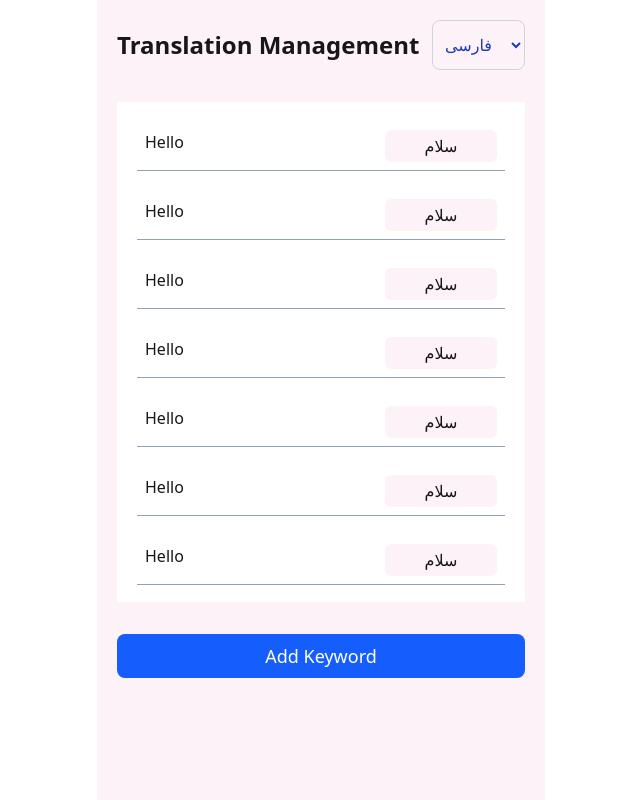
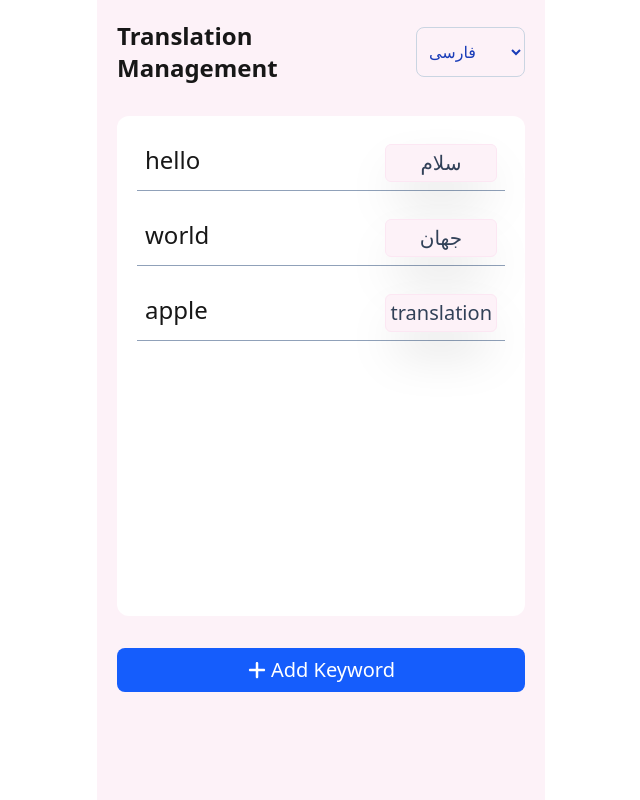
Before and after one commit to maryammohebbi/word-translation-dashboard-and-public-view, a Next.js app: page /dashboard in a window 1280 px wide. Shown: the whole page, without its empty margins (319-959 px from the left). Built offline with nearby package versions, Linux system fonts and the light colour scheme.

Commit message:
words and translations, and filter translations by languages added. in both home and dashboard

```diff
--- /dev/null
+++ b/src/app/(dashboard)/_components/AddKeywordFrom.jsx
@@ -0,0 +1,31 @@
+import React from 'react'
+import { FaPlus } from 'react-icons/fa6'
+
+function AddKeywordFrom() {
+  return (
+    <div className="space-y-20">
+      <h3 className="font-bold text-center">Add New Keyword</h3>
+      <form action="submit">
+        <div className="border-b border-slate-400 flex justify-between p-5 gap-x-2">
+          <input
+            type="text"
+            className="bg-green-50 text-center w-36 p-1 rounded-md text-slate-700 border border-green-100 shadow-2xl text-lg"
+            placeholder="New Word..."
+          />
+          <input
+            type="text"
+            value=""
+            placeholder="Translation"
+            className="bg-pink-50 text-center w-36 p-1 rounded-md text-slate-700 border border-pink-100 shadow-2xl text-lg"
+            dir="rtl"
+          />
+        </div>
+        <button className="w-full bg-blue-600 p-1 text-lg text-white rounded-lg flex justify-center items-center gap-x-1">
+          <FaPlus className="w-4 h-4" /> <span>Add Keyword</span>
+        </button>
+      </form>
+    </div>
+  )
+}
+
+export default AddKeywordFrom
--- a/src/app/(dashboard)/_components/Keyword.jsx
+++ b/src/app/(dashboard)/_components/Keyword.jsx
@@ -1,13 +1,15 @@
 import React from 'react'
 
-function Keyword() {
+function Keyword({ keyword, translation, id }) {
   return (
     <div className="border-b border-slate-400 flex justify-between p-2">
-      <label htmlFor="">Hello</label>
+      <label htmlFor="" className="text-2xl">
+        {keyword}
+      </label>
       <input
         type="text"
-        value="سلام"
-        className="bg-pink-50 text-center w-28 p-1 rounded-md"
+        value={translation}
+        className="bg-pink-50 text-center w-28 p-1 rounded-md text-slate-700 border border-pink-100 shadow-2xl text-xl"
         dir="rtl"
       />
     </div>
--- a/src/app/(dashboard)/dashboard/page.jsx
+++ b/src/app/(dashboard)/dashboard/page.jsx
@@ -1,82 +1,55 @@
+'use client'
 import Header from '@/ui/Header'
-import React from 'react'
+import React, { useState } from 'react'
 import Keyword from '../_components/Keyword'
+import { FaPlus } from 'react-icons/fa6'
+import { Dialog, DialogContent } from '@mui/material'
+import AddKeywordFrom from '../_components/AddKeywordFrom'
+import { useWord } from '@/context/WordContext'
 
 function Dashboard() {
+  const [open, setOpen] = useState(false)
+  const { words, language } = useWord()
   return (
     <div>
       <Header title="Translation Management" />
-      <form action="submit" className="  ">
-        <div className="bg-white h-[500px] overflow-y-auto space-y-5 p-5 mb-8">
-          <Keyword />
-          <div className="border-b border-slate-400 flex justify-between p-2">
-            <label htmlFor="">Hello</label>
-            <input
-              type="text"
-              value="سلام"
-              className="bg-pink-50 text-center w-28 p-1 rounded-md"
-              dir="rtl"
-            />
-          </div>
-          <div className="border-b border-slate-400 flex justify-between p-2">
-            <label htmlFor="">Hello</label>
-            <input
-              type="text"
-              value="سلام"
-              className="bg-pink-50 text-center w-28 p-1 rounded-md"
-              dir="rtl"
-            />
-          </div>
-          <div className="border-b border-slate-400 flex justify-between p-2">
-            <label htmlFor="">Hello</label>
-            <input
-              type="text"
-              value="سلام"
-              className="bg-pink-50 text-center w-28 p-1 rounded-md"
-              dir="rtl"
-            />
-          </div>
-          <div className="border-b border-slate-400 flex justify-between p-2">
-            <label htmlFor="">Hello</label>
-            <input
-              type="text"
-              value="سلام"
-              className="bg-pink-50 text-center w-28 p-1 rounded-md"
-              dir="rtl"
-            />
-          </div>
-          <div className="border-b border-slate-400 flex justify-between p-2">
-            <label htmlFor="">Hello</label>
-            <input
-              type="text"
-              value="سلام"
-              className="bg-pink-50 text-center w-28 p-1 rounded-md"
-              dir="rtl"
-            />
-          </div>
-          <div className="border-b border-slate-400 flex justify-between p-2">
-            <label htmlFor="">Hello</label>
-            <input
-              type="text"
-              value="سلام"
-              className="bg-pink-50 text-center w-28 p-1 rounded-md"
-              dir="rtl"
-            />
-          </div>
-          <div className="border-b border-slate-400 flex justify-between p-2">
-            <label htmlFor="">Hello</label>
-            <input
-              type="text"
-              value="سلام"
-              className="bg-pink-50 text-center w-28 p-1 rounded-md"
-              dir="rtl"
-            />
-          </div>
+      <div>
+        <div className="bg-white h-[500px] overflow-y-auto space-y-5 p-5 mb-8 rounded-xl">
+          {words.map((word) => {
+            return (
+              <Keyword
+                key={word.id}
+                id={word.id}
+                keyword={word.keyword}
+                translation={word.translations[language] || 'no translation'}
+              />
+            )
+          })}
         </div>
-        <button className="w-full bg-blue-600 p-2 text-lg text-white rounded-lg">
-          Add Keyword
+        <button
+          type="button"
+          onClick={() => setOpen(true)}
+          className="w-full bg-blue-600 p-2 text-xl text-white rounded-lg flex justify-center items-center gap-x-1"
+        >
+          <FaPlus className="w-5 h-5" /> <span>Add Keyword</span>
         </button>
-      </form>
+      </div>
+      <Dialog
+        open={open}
+        onClose={() => setOpen(false)}
+        slotProps={{
+          paper: {
+            component: 'form',
+            onSubmit: (event) => {
+              event.preventDefault()
+            },
+          },
+        }}
+      >
+        <DialogContent>
+          <AddKeywordFrom />
+        </DialogContent>
+      </Dialog>
     </div>
   )
 }
--- a/src/app/_components/WordCard.jsx
+++ b/src/app/_components/WordCard.jsx
@@ -1,10 +1,10 @@
 import React from 'react'
 
-function WordCard() {
+function WordCard({ keyword, translation }) {
   return (
     <div className="border border-slate-300 shadow-2xl rounded-lg w-full p-4 flex flex-col gap-y-3">
-      <p className="font-bold text-2xl">Hello</p>
-      <p className="text-xl text-slate-700">سلام</p>
+      <p className="font-bold text-2xl">{keyword}</p>
+      <p className="text-xl text-slate-700">{translation}</p>
     </div>
   )
 }
--- a/src/app/_components/WordsContainer.jsx
+++ b/src/app/_components/WordsContainer.jsx
@@ -1,18 +1,22 @@
+'use client'
 import React from 'react'
 import WordCard from './WordCard'
+import { useWord } from '@/context/WordContext'
 
 function WordsContainer() {
+  const { words, language } = useWord()
+
+  if (words.length === 0) return <p>Loading words...</p>
+
   return (
     <div className="space-y-4">
-      <WordCard />
-      <div className="border border-slate-300 shadow-2xl rounded-lg w-full p-4 flex flex-col gap-y-3">
-        <p className="font-bold text-2xl">World</p>
-        <p className="text-xl text-slate-700">جهان</p>
-      </div>
-      <div className="border border-slate-300 shadow-2xl rounded-lg w-full p-4 flex flex-col gap-y-3">
-        <p className="font-bold text-2xl">apple</p>
-        <p className="text-xl text-slate-700">no translation</p>
-      </div>
+      {words.map((word) => (
+        <WordCard
+          key={word.id}
+          keyword={word.keyword}
+          translation={word.translations[language] || 'no translation'}
+        />
+      ))}
     </div>
   )
 }
--- a/src/app/layout.jsx
+++ b/src/app/layout.jsx
@@ -1,5 +1,7 @@
 import './globals.css'
 import vazirFont from './contants/localFont'
+import { WordProvider } from '@/context/WordContext'
+import { Toaster } from 'react-hot-toast'
 
 export const metadata = {
   title: 'Word Translations',
@@ -10,9 +12,12 @@ export default function RootLayout({ children }) {
   return (
     <html lang="en">
       <body className={`${vazirFont.variable}`}>
-        <div className="bg-pink-50 max-w-md h-screen mx-auto p-5">
-          {children}
-        </div>
+        <WordProvider>
+          <div className="bg-pink-50 max-w-md h-screen mx-auto p-5">
+            {children}
+            <Toaster />
+          </div>
+        </WordProvider>
       </body>
     </html>
   )
--- /dev/null
+++ b/src/context/WordContext.jsx
@@ -0,0 +1,64 @@
+'use client'
+import { createContext, useContext, useEffect, useState } from 'react'
+import { defaultWords } from '../data/data.js'
+
+const WordContext = createContext()
+
+export function WordProvider({ children }) {
+  const [words, setWords] = useState([])
+  const [language, setLanguage] = useState('fa')
+  const [isInitialized, setIsInitialized] = useState(false)
+
+  useEffect(() => {
+    if (typeof window !== 'undefined') {
+      setWords(defaultWords)
+      localStorage.setItem('words', JSON.stringify(defaultWords))
+      setIsInitialized(true)
+    }
+  }, [])
+
+  useEffect(() => {
+    if (isInitialized && words.length > 0) {
+      localStorage.setItem('words', JSON.stringify(words))
+    }
+  }, [words, isInitialized])
+
+  const addWord = (keyword, translation) => {
+    const newWord = {
+      id: Date.now().toString(),
+      keyword,
+      translations: {
+        [language]: translation,
+      },
+    }
+    setWords((prevWords) => [...prevWords, newWord])
+  }
+
+  const updateTranslation = (id, value) => {
+    setWords((prev) =>
+      prev.map((word) =>
+        word.id === id
+          ? {
+              ...word,
+              translations: { ...word.translations, [language]: value },
+            }
+          : word
+      )
+    )
+  }
+
+  return (
+    <WordContext.Provider
+      value={{ words, language, setLanguage, addWord, updateTranslation }}
+    >
+      {children}
+    </WordContext.Provider>
+  )
+}
+
+export function useWord() {
+  const context = useContext(WordContext)
+  if (context === undefined)
+    throw new Error('WordContext is used outside of the provider.')
+  return context
+}
--- /dev/null
+++ b/src/data/data.js
@@ -0,0 +1,35 @@
+export const defaultWords = [
+  {
+    id: '1',
+    keyword: 'hello',
+    translations: {
+      fa: 'سلام',
+      es: 'hola',
+      fr: 'bonjour',
+      en: 'Hello',
+      de: 'Hallo',
+    },
+  },
+  {
+    id: '2',
+    keyword: 'world',
+    translations: {
+      fa: 'جهان',
+      es: 'mundo',
+      fr: 'monde',
+      en: 'World',
+      de: 'die welt',
+    },
+  },
+  {
+    id: '3',
+    keyword: 'apple',
+    translations: {
+      fa: '',
+      es: 'manzana',
+      fr: 'pomme',
+      en: '',
+      de: '',
+    },
+  },
+]
--- a/src/ui/Header.jsx
+++ b/src/ui/Header.jsx
@@ -1,12 +1,11 @@
 import React from 'react'
-import SelectOptions from './SelectOptions'
+import LanguageSelect from './LanguageSelect'
 
 function Header({ title }) {
   return (
     <div className="flex justify-between items-center mb-8">
       <span className="font-bold text-2xl">{title}</span>
-
-      <SelectOptions />
+      <LanguageSelect />
     </div>
   )
 }
--- /dev/null
+++ b/src/ui/LanguageSelect.jsx
@@ -0,0 +1,22 @@
+'use client'
+import { useWord } from '@/context/WordContext'
+import React from 'react'
+
+function LanguageSelect() {
+  const { language, setLanguage } = useWord()
+  return (
+    <select
+      className="border border-slate-300 rounded-lg py-3 px-2 text-blue-800"
+      value={language}
+      onChange={(e) => setLanguage(e.target.value)}
+    >
+      <option value="fa">فارسی</option>
+      <option value="en">English</option>
+      <option value="es">Español</option>
+      <option value="fr">Française</option>
+      <option value="de">Deutsch</option>
+    </select>
+  )
+}
+
+export default LanguageSelect
--- a/src/ui/SelectOptions.jsx
+++ /dev/null
@@ -1,17 +0,0 @@
-import React from 'react'
-
-function SelectOptions() {
-  return (
-    <select
-      className="border border-slate-300 rounded-lg py-3 px-2 text-blue-800"
-      name="lang"
-      id="lang"
-    >
-      <option value="persian">فارسی</option>
-      <option value="english">English</option>
-      <option value="german">Deutch</option>
-    </select>
-  )
-}
-
-export default SelectOptions
```
Also changed, not shown: package.json (+8 -3 lines), 1 other file (tests, documents, lock files or other folders).
